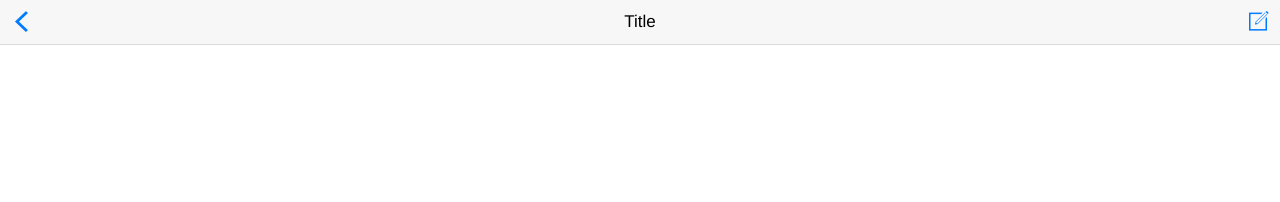
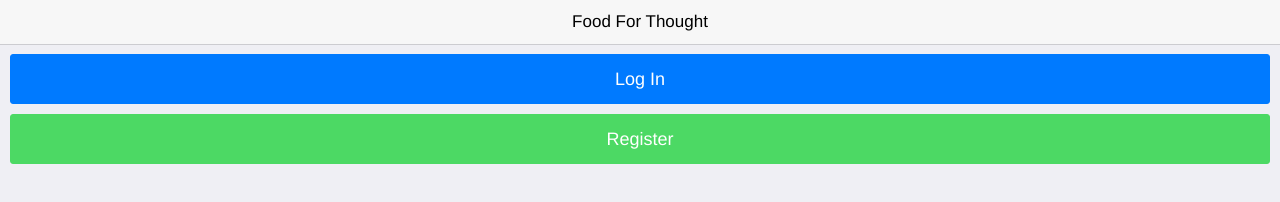
Before and after one commit to kennyzlei/FoodForThought, a plain HTML site: page index.html in a window 1280 px wide. Drawn offline with Linux system fonts and the light colour scheme.

Commit message:
Link up login pages

```diff
--- a/index.html
+++ b/index.html
@@ -12,9 +12,18 @@
 
   <body>
     <header class="bar bar-nav">
-      <a class="icon icon-left-nav pull-left"></a>
-      <a class="icon icon-compose pull-right"></a>
-      <h1 class="title">Title</h1>
+      <h1 class="title">Food For Thought</h1>
     </header>
+
+    <div class= "content">
+      <div class= "content-padded">
+        <div>
+            <a class="btn btn-primary btn-block" href="../login.html" data-transition="slide-in">Log In</a>
+        </div>
+        <div>
+          <button class="btn btn-positive btn-block">Register</button>
+        </div>
+      </div>
+  </div>
   </body>
 </html>
```
Also changed, not shown: hostguestpicker.html (renamed from homepage.html, +2 -2 lines), login.html (+7 -1 lines), host-homepage.html (renamed from Upcoming-Meals.html).
